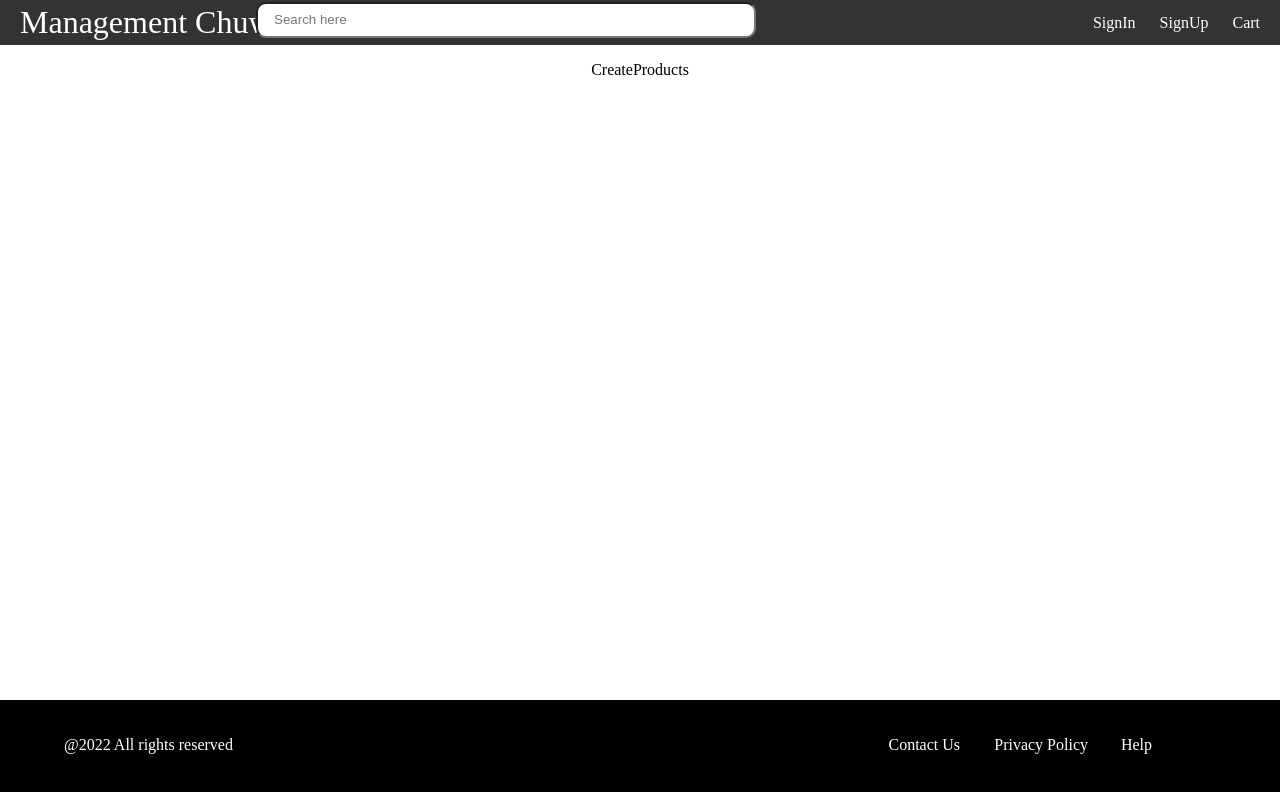
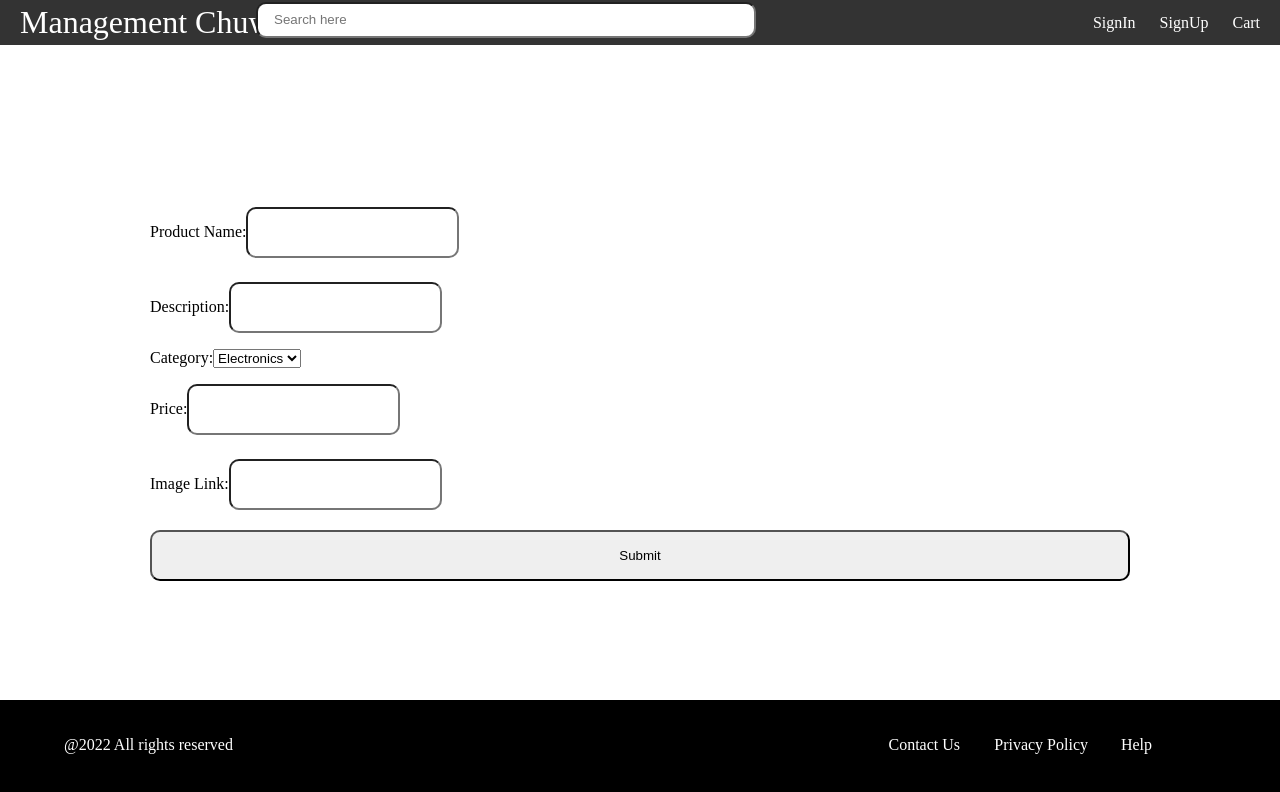
Before and after one commit to liushuaifan/project1-ecommerce, a React (Create React App) app in the folder ecommerceapp/: page /CreateProducts in a window 1280 px wide. Shown: the top 792 px of the page. Built offline with nearby package versions, Linux system fonts and the light colour scheme.

Commit message:
add ProductDetail page; add CreateProduct page

```diff
--- a/ecommerceapp/src/App.css
+++ b/ecommerceapp/src/App.css
@@ -1,38 +1,3 @@
 .App {
-  text-align: center;
+  /* text-align: center; */
 }
-
-.App-logo {
-  height: 40vmin;
-  pointer-events: none;
-}
-
-@media (prefers-reduced-motion: no-preference) {
-  .App-logo {
-    animation: App-logo-spin infinite 20s linear;
-  }
-}
-
-.App-header {
-  background-color: #282c34;
-  min-height: 100vh;
-  display: flex;
-  flex-direction: column;
-  align-items: center;
-  justify-content: center;
-  font-size: calc(10px + 2vmin);
-  color: white;
-}
-
-.App-link {
-  color: #61dafb;
-}
-
-@keyframes App-logo-spin {
-  from {
-    transform: rotate(0deg);
-  }
-  to {
-    transform: rotate(360deg);
-  }
-}
--- a/ecommerceapp/src/App.js
+++ b/ecommerceapp/src/App.js
@@ -4,7 +4,7 @@ import React from "react";
 import Navbar from "./components/Navbar"
 import Footer from "./components/Footer"
 import Products from "./components/Products"
-import Product from "./components/Product"
+import ProductDetail from "./components/ProductDetail"
 import CreateProducts from "./components/CreateProducts"
 import Cart from "./components/Cart"
 import UpdatePassWord from "./components/updatePassword";
@@ -16,8 +16,6 @@ import './App.css';
 function App() {
   return (
     <div className="App">
-
-
 
      <BrowserRouter>
         <Navbar />
@@ -32,7 +30,7 @@ function App() {
         </div>
         <Routes>
           <Route path="/" element={<Products />} />
-            {/* <Route path=":ProductId" element={<Product />} /> */}
+          <Route path="/Product/:ProductId" element={<ProductDetail />} />
           <Route path="/CreateProducts" element={<CreateProducts />} />
           <Route path="/Cart" element={<Cart />} />
         </Routes>
--- a/ecommerceapp/src/components/CreateProducts.js
+++ b/ecommerceapp/src/components/CreateProducts.js
@@ -1,9 +1,82 @@
-import React from 'react'
+import React, { useState } from "react";
+import { useNavigate } from "react-router-dom";
+
+import './style/CreateProducts.css';
 
 function CreateProducts() {
+
+  const navigate = new useNavigate();
+
+  const [product, setProduct] = useState({
+    name: "",
+    description: "",
+    category: "",
+    price: "",
+    imageLink: "",
+  });
+
+  const handleChange = (e) => {
+    setProduct({
+      ...product,
+      [e.target.name]: e.target.value,
+    });
+  };
+
+  const handleSubmit = (e) => {
+    e.preventDefault();
+    navigate('/');
+
+  };
+
   return (
-    <div>CreateProducts</div>
-  )
+    <form onSubmit={handleSubmit}>
+      <label>
+        Product Name:
+        <input
+          type="text"
+          name="name"
+          value={product.name}
+          onChange={handleChange}
+        />
+      </label>
+      <label>
+        Description:
+        <input
+          type="text"
+          name="description"
+          value={product.description}
+          onChange={handleChange}
+        />
+      </label>
+      <label>
+        Category:
+        <select name="category" value={product.category} onChange={handleChange}>
+          <option value="">Electronics</option>
+          <option value="category1">Laptop</option>
+          <option value="category2">Phone</option>
+        </select>
+      </label>
+      <label>
+        Price:
+        <input
+          type="text"
+          name="price"
+          value={product.price}
+          onChange={handleChange}
+        />
+      </label>
+      <label>
+        Image Link:
+        <input
+          type="text"
+          name="imageLink"
+          value={product.imageLink}
+          onChange={handleChange}
+        />
+      </label>
+      <input type="submit" value="Submit"/>
+    </form>
+  );
 }
 
-export default CreateProducts
+export default CreateProducts;
--- a/ecommerceapp/src/components/Footer.js
+++ b/ecommerceapp/src/components/Footer.js
@@ -1,5 +1,5 @@
 import React from "react";
-import "./Footer.css";
+import "./style/Footer.css";
 
 function Footer() {
   return (
--- a/ecommerceapp/src/components/Product.js
+++ b/ecommerceapp/src/components/Product.js
@@ -1,13 +1,21 @@
 import React from 'react'
+import { useNavigate } from "react-router-dom";
 import { Card, CardContent, Typography } from '@material-ui/core'
 import Button from '@mui/material/Button';
-import './Product.css';
+import './style/Product.css';
 
 function Product({product}) {
+
+  const navigate = new useNavigate();
+
+  const handleClick = (product) => {
+    navigate(`/Product/${product.id}`);
+  }
+
   return (
     <div>
       <Card >
-        <img className="productImage"src={product.img} alt="Apple Watch" />
+        <img className="productImage"src={product.img} alt="Apple Watch" onClick={()=> handleClick(product)}/>
         <CardContent>
           <div>
             <Typography dangerouslySetInnerHTML={{ __html: product.description }} variant='body2' color='textSecondary' />
@@ -20,10 +28,8 @@ function Product({product}) {
           <Button variant="contained" fullWidth>Add</Button>
           <Button variant="outlined" fullWidth>Edit</Button>
         </div>
-
       </Card>
     </div>
-
   )
 }
 
--- /dev/null
+++ b/ecommerceapp/src/components/ProductDetail.js
@@ -0,0 +1,54 @@
+import React from 'react'
+import { useState, useEffect } from 'react';
+import { useParams } from "react-router-dom";
+import Button from '@mui/material/Button';
+import './style/ProductDetail.css';
+
+
+function ProductDetail() {
+
+  const { ProductID } = useParams();
+  const [product, setProduct] = useState(null);
+
+  useEffect(() => {
+    const products = [
+      { id:1 , name: 'Apple Watch', price: '$499.00', description: 'Apple Watch, 126G', img:'https://www.notebookcheck.net/fileadmin/Notebooks/News/_nc3/SmartSelect_20180913_104037_Firefox.jpg'},
+      { id:2 , name: 'Apple Watch', price: '$499.00', description: 'Apple Watch, 126G', img:'https://www.notebookcheck.net/fileadmin/Notebooks/News/_nc3/SmartSelect_20180913_104037_Firefox.jpg'},
+      { id:3 , name: 'Apple Watch', price: '$499.00', description: 'Apple Watch, 126G', img:'https://www.notebookcheck.net/fileadmin/Notebooks/News/_nc3/SmartSelect_20180913_104037_Firefox.jpg'},
+      { id:4 , name: 'Apple Watch', price: '$499.00', description: 'Apple Watch, 126G', img:'https://www.notebookcheck.net/fileadmin/Notebooks/News/_nc3/SmartSelect_20180913_104037_Firefox.jpg'},
+      { id:5 , name: 'Apple Watch', price: '$499.00', description: 'Apple Watch, 126G', img:'https://www.notebookcheck.net/fileadmin/Notebooks/News/_nc3/SmartSelect_20180913_104037_Firefox.jpg'},
+      { id:6 , name: 'Apple Watch', price: '$499.00', description: 'Apple Watch, 126G', img:'https://www.notebookcheck.net/fileadmin/Notebooks/News/_nc3/SmartSelect_20180913_104037_Firefox.jpg'},
+      { id:7 , name: 'Apple Watch', price: '$499.00', description: 'Apple Watch, 126G', img:'https://www.notebookcheck.net/fileadmin/Notebooks/News/_nc3/SmartSelect_20180913_104037_Firefox.jpg'},
+      { id:8 , name: 'Apple Watch', price: '$499.00', description: 'Apple Watch, 126G', img:'https://www.notebookcheck.net/fileadmin/Notebooks/News/_nc3/SmartSelect_20180913_104037_Firefox.jpg'},
+      { id:9 , name: 'Apple Watch', price: '$499.00', description: 'Apple Watch, 126G', img:'https://www.notebookcheck.net/fileadmin/Notebooks/News/_nc3/SmartSelect_20180913_104037_Firefox.jpg'},
+      { id:10 , name: 'Apple Watch', price: '$499.00', description: 'Apple Watch, 126G', img:'https://www.notebookcheck.net/fileadmin/Notebooks/News/_nc3/SmartSelect_20180913_104037_Firefox.jpg'},
+    ]
+    console.log(ProductID)
+    setProduct(products.find(product => product.id === Number('1')))
+  }, [ProductID]);
+
+  return (
+    <div className='productDetail'>
+      <h1>Product Detail</h1>
+      { product ? (
+        <div className='productDetailContent'>
+          <img className="detailImage"src={product.img} alt="Apple Watch"/>
+          <div className='textContent'>
+            <p>Category1</p>
+            <h2>{product.name}</h2>
+            <h3>{product.price}</h3>
+            <p>{product.description}</p>
+            <div className='contentButton'>
+              <Button variant="contained" >Add</Button>
+              <Button variant="outlined" >Edit</Button>
+            </div>
+          </div>
+        </div>
+      ) : (
+        <p>Loading...</p>
+      )}
+    </div>
+  )
+}
+
+export default ProductDetail
--- /dev/null
+++ b/ecommerceapp/src/components/style/CreateProducts.css
@@ -0,0 +1,7 @@
+form {
+   /* border: 10px black solid; */
+   display: flex;
+   flex-direction: column;
+   margin: 100px;
+   padding: 50px;
+}
--- /dev/null
+++ b/ecommerceapp/src/components/style/ProductDetail.css
@@ -0,0 +1,23 @@
+.productDetail {
+  margin: 50px;
+}
+
+.detailImage {
+  height: 400px;
+  width: 400px;
+}
+
+.productDetailContent {
+  display: flex;
+  /* border: 1px black solid; */
+  padding: 100px;
+}
+
+.textContent {
+  padding: 30px;
+  margin-left: 50px;
+}
+
+.contentButton {
+  display: flex;
+}
--- a/ecommerceapp/src/components/Products.css
+++ b/ecommerceapp/src/components/style/Products.css
@@ -1,3 +1,7 @@
+.productContent {
+  margin: 50px;
+}
+
 .productGrid {
   display: flex;
   flex-wrap: wrap;
@@ -9,3 +13,13 @@
   margin: 8px;
   margin-bottom: 20px;
 }
+
+.productNav {
+  display: flex;
+  justify-content: space-between;
+  align-items: center;
+}
+
+Button {
+  width: 200px;
+}
```
Also changed, not shown: ecommerceapp/src/components/Products.js (+28 -16 lines), ecommerceapp/src/components/style/Footer.css (renamed from ecommerceapp/src/components/Footer.css), ecommerceapp/src/components/style/Product.css (renamed from ecommerceapp/src/components/Product.css), ecommerceapp/src/image/appleWatch.jpg (deleted), ecommerceapp/src/image/iphone11.jpg (deleted).
